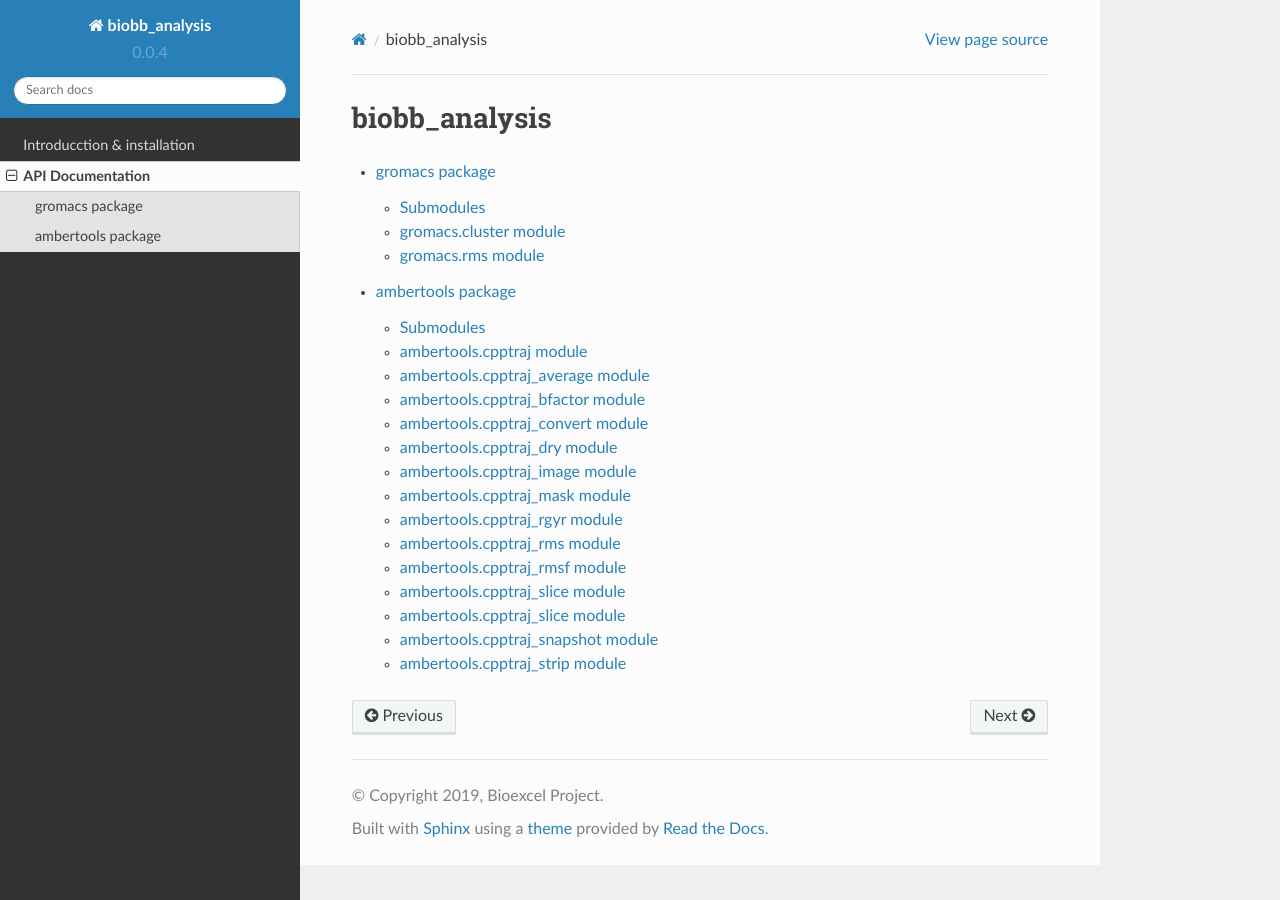
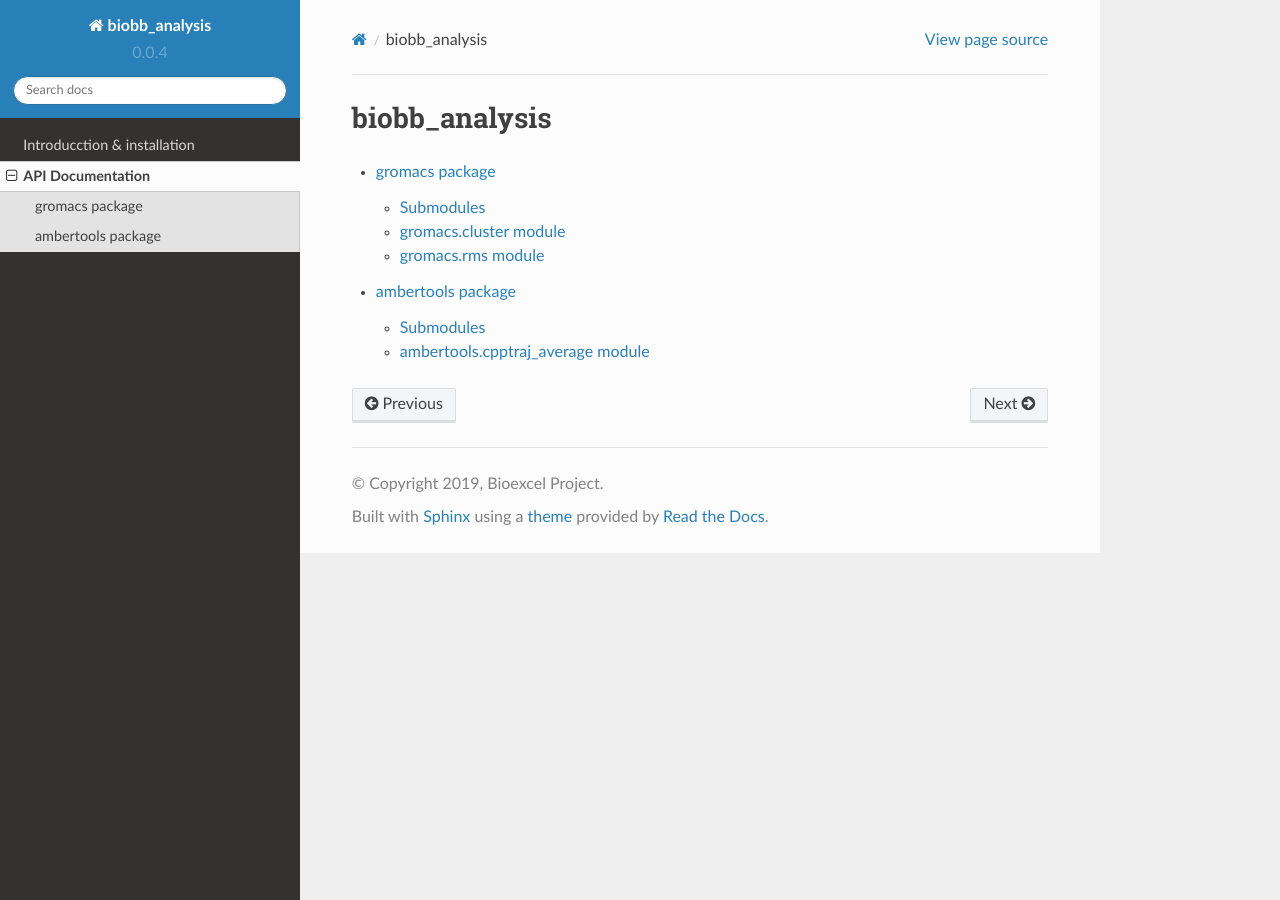
Before and after one commit to bioexcel/biobb_analysis, a Sphinx documentation site: the page built from biobb_analysis/docs/source/modules.rst, in a window 1280 px wide. Built offline with Sphinx 7.4.7 and the Read the Docs theme 2.0.0, drawn with Linux system fonts in a browser that asks for light colours.

```diff
--- a/biobb_analysis/docs/source/ambertools.rst
+++ b/biobb_analysis/docs/source/ambertools.rst
@@ -3,14 +3,6 @@
 
 Submodules
 -----------
-
-ambertools.cpptraj module
---------------------------
-
-.. automodule:: ambertools.cpptraj
-    :members:
-    :undoc-members:
-    :show-inheritance:
 
 ambertools.cpptraj_average module
 ----------------------------------
@@ -19,100 +11,3 @@
     :members:
     :undoc-members:
     :show-inheritance:
-
-ambertools.cpptraj_bfactor module
-----------------------------------
-
-.. automodule:: ambertools.cpptraj_bfactor
-    :members:
-    :undoc-members:
-    :show-inheritance:
-
-ambertools.cpptraj_convert module
-----------------------------------
-
-.. automodule:: ambertools.cpptraj_convert
-    :members:
-    :undoc-members:
-    :show-inheritance:
-
-ambertools.cpptraj_dry module
-------------------------------
-
-.. automodule:: ambertools.cpptraj_dry
-    :members:
-    :undoc-members:
-    :show-inheritance:
-
-ambertools.cpptraj_image module
---------------------------------
-
-.. automodule:: ambertools.cpptraj_image
-    :members:
-    :undoc-members:
-    :show-inheritance:
-
-ambertools.cpptraj_mask module
--------------------------------
-
-.. automodule:: ambertools.cpptraj_mask
-    :members:
-    :undoc-members:
-    :show-inheritance:
-
-ambertools.cpptraj_rgyr module
--------------------------------
-
-.. automodule:: ambertools.cpptraj_rgyr
-    :members:
-    :undoc-members:
-    :show-inheritance:
-
-ambertools.cpptraj_rms module
-------------------------------
-
-.. automodule:: ambertools.cpptraj_rms
-    :members:
-    :undoc-members:
-    :show-inheritance:
-
-ambertools.cpptraj_rmsf module
--------------------------------
-
-.. automodule:: ambertools.cpptraj_rmsf
-    :members:
-    :undoc-members:
-    :show-inheritance:
-
-
-ambertools.cpptraj_slice module
---------------------------------
-
-.. automodule:: ambertools.cpptraj_slice
-    :members:
-    :undoc-members:
-    :show-inheritance:
-
-ambertools.cpptraj_slice module
---------------------------------
-
-.. automodule:: ambertools.cpptraj_slice
-    :members:
-    :undoc-members:
-    :show-inheritance:
-
-ambertools.cpptraj_snapshot module
------------------------------------
-
-.. automodule:: ambertools.cpptraj_snapshot
-    :members:
-    :undoc-members:
-    :show-inheritance:
-
-ambertools.cpptraj_strip module
---------------------------------
-
-.. automodule:: ambertools.cpptraj_strip
-    :members:
-    :undoc-members:
-    :show-inheritance:
```
